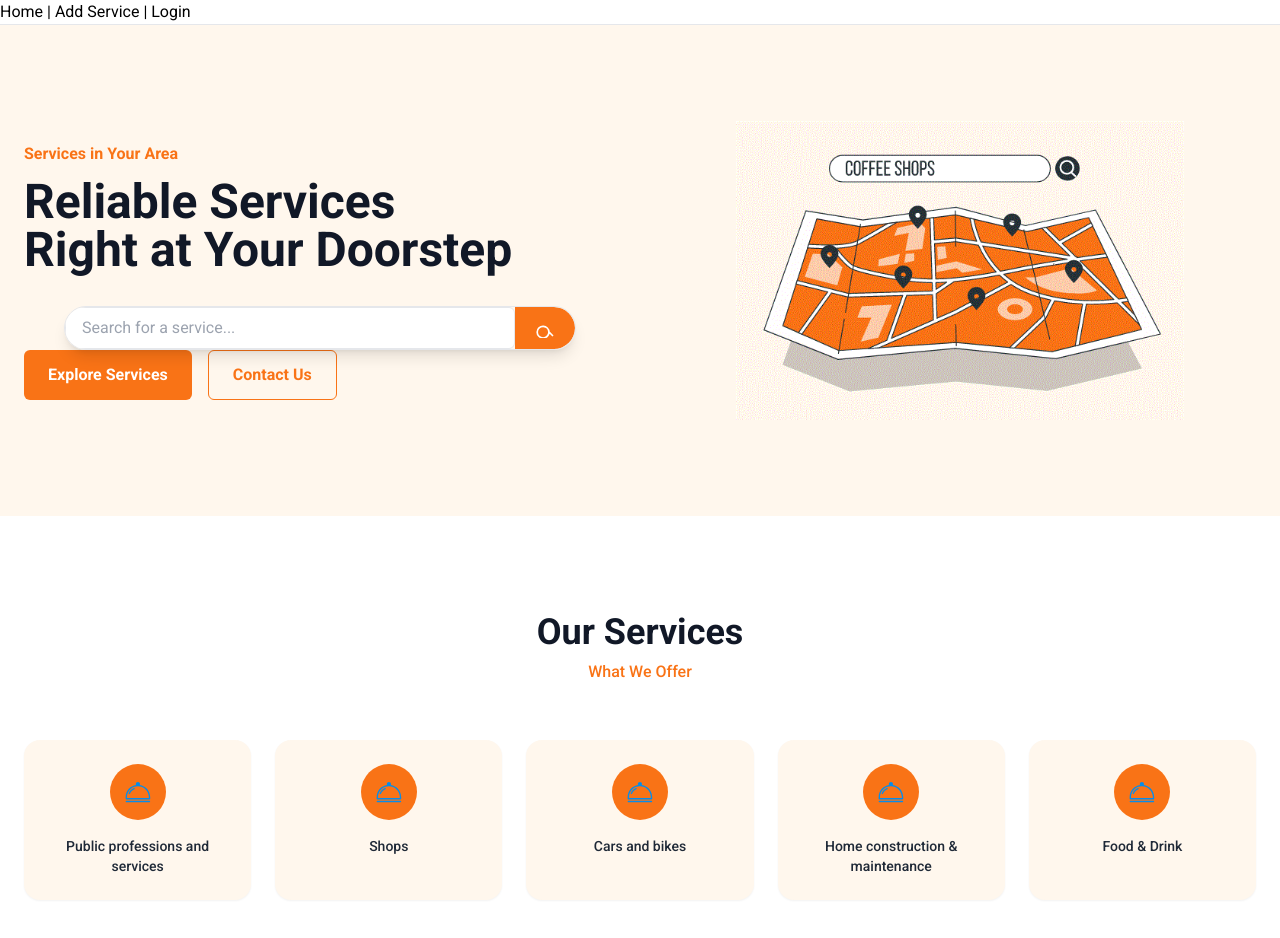
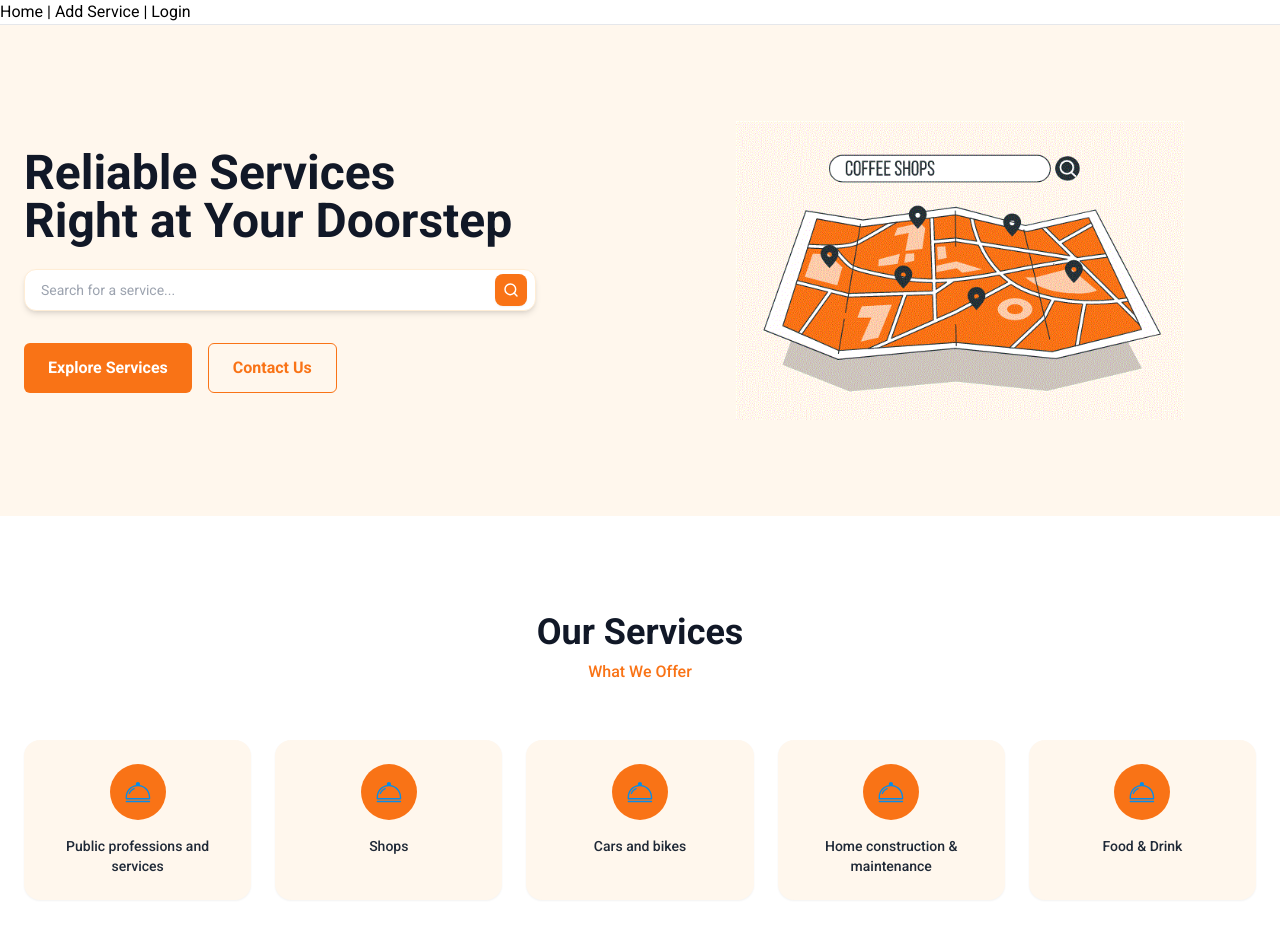
Before and after one commit to DanahAlAbdallah/Kfarjouz-Service, an Angular app: page / in a window 1280 px wide. Shown: the top 938 px of the page. Built offline with nearby package versions, Linux system fonts and the light colour scheme.

Commit message:
search bar better design version

```diff
--- a/src/app/shared/hero/hero.component.html
+++ b/src/app/shared/hero/hero.component.html
@@ -3,9 +3,9 @@
 
     <!-- Left content -->
     <div>
-      <p class="text-orange-500 font-semibold mb-3">
+      <!-- <p class="text-orange-500 font-semibold mb-3">
         Services in Your Area
-      </p>
+      </p> -->
 
       <h1 class="text-4xl md:text-5xl font-bold text-gray-900 leading-tight mb-6">
         Reliable Services <br />
@@ -13,9 +13,8 @@
       </h1>
 
      <!-- <p class="text-gray-600 mb-8 max-w-lg"> -->
-<div class="relative w-full max-w-lg mx-auto">
+<div class="relative w-full max-w-lg">
   <app-search-bar></app-search-bar>
-
   <ul
     *ngIf="searchService.searchQuery() && filteredServices().length > 0"
     class="absolute z-50 mt-1 w-full bg-white border border-gray-300 rounded-md shadow-lg overflow-y-auto max-h-64"
--- a/src/app/shared/search-bar/search-bar.component.html
+++ b/src/app/shared/search-bar/search-bar.component.html
@@ -1,26 +1,43 @@
-<div class="w-full flex justify-center mt-8 ">
-  <div class="flex w-full max-w-xl overflow-hidden rounded-3xl shadow-lg border border-gray-200">
+<div class="relative w-full max-w-xl mt-2 mb-8">
+
+  <div
+    class="flex items-center bg-white rounded-xl shadow-md
+           border border-orange-100
+           focus-within:ring-2 focus-within:ring-orange-300
+           transition-all duration-300">
 
     <!-- Input -->
-   <!-- search-bar.component.html -->
-<input
+    <input
       type="text"
       [value]="searchService.searchQuery()"
       (input)="searchService.searchQuery.set($any($event.target).value)"
       placeholder="Search for a service..."
-      class="w-full px-4 py-2 border rounded-md"
+      class="flex-1 px-4 py-2.5 bg-transparent
+             text-gray-700 placeholder-gray-400
+             focus:outline-none text-sm"
     />
 
+    <!-- Icon Button -->
+    <button
+      class="mr-2 p-2 rounded-lg
+             bg-orange-500 text-white
+             hover:bg-orange-600
+             active:scale-95
+             transition-all duration-200 shadow-sm">
 
-    <!-- Search Button -->
-    <button
-      class="flex items-center justify-center px-5 bg-orange-500 hover:bg-orange-600 transition-colors duration-200 rounded-r-3xl"
-      aria-label="Search">
-      <svg xmlns="http://www.w3.org/2000/svg" class="h-5 w-5 text-white" fill="none" viewBox="0 0 24 24"
-        stroke="currentColor" stroke-width="2">
-        <path stroke-linecap="round" stroke-linejoin="round"
-          d="M21 21l-4.35-4.35m0 0A7 7 0 1110 10a7 7 0 016.65 6.65z" />
+      <!-- Cleaner Search Icon -->
+      <svg xmlns="http://www.w3.org/2000/svg"
+           class="h-4 w-4"
+           viewBox="0 0 24 24"
+           fill="none"
+           stroke="currentColor"
+           stroke-width="2.2"
+           stroke-linecap="round"
+           stroke-linejoin="round">
+        <circle cx="11" cy="11" r="8"></circle>
+        <line x1="21" y1="21" x2="16.65" y2="16.65"></line>
       </svg>
+
     </button>
 
   </div>
--- a/src/app/shared/search-bar/search-bar.component.ts
+++ b/src/app/shared/search-bar/search-bar.component.ts
@@ -11,4 +11,6 @@ import { SearchSignal } from '../../signals/search.signal';
 })
 export class SearchBarComponent {
  constructor(public searchService: SearchSignal) {}
+
+
 }
```
